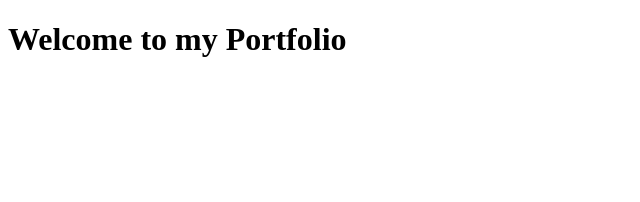
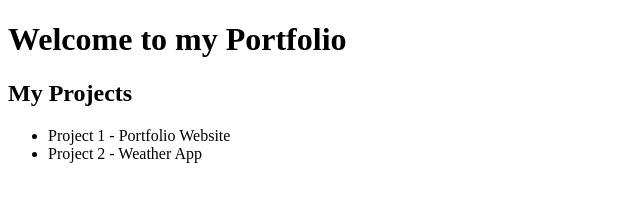
Before and after one commit to ChandruB02/MySimplePortfolio, a plain HTML site: page index.html in a window 1280 px wide. Shown: the whole page, without its empty margins (0-640 px from the left). Drawn offline with Linux system fonts and the light colour scheme.

Commit message:
Added Projects section to homepage

```diff
--- a/index.html
+++ b/index.html
@@ -5,5 +5,13 @@
 </head>
 <body>
   <h1>Welcome to my Portfolio</h1>
+   <section>
+  <h2>My Projects</h2>
+  <ul>
+    <li>Project 1 - Portfolio Website</li>
+    <li>Project 2 - Weather App</li>
+  </ul>
+</section>
+
 </body>
 </html>
```
